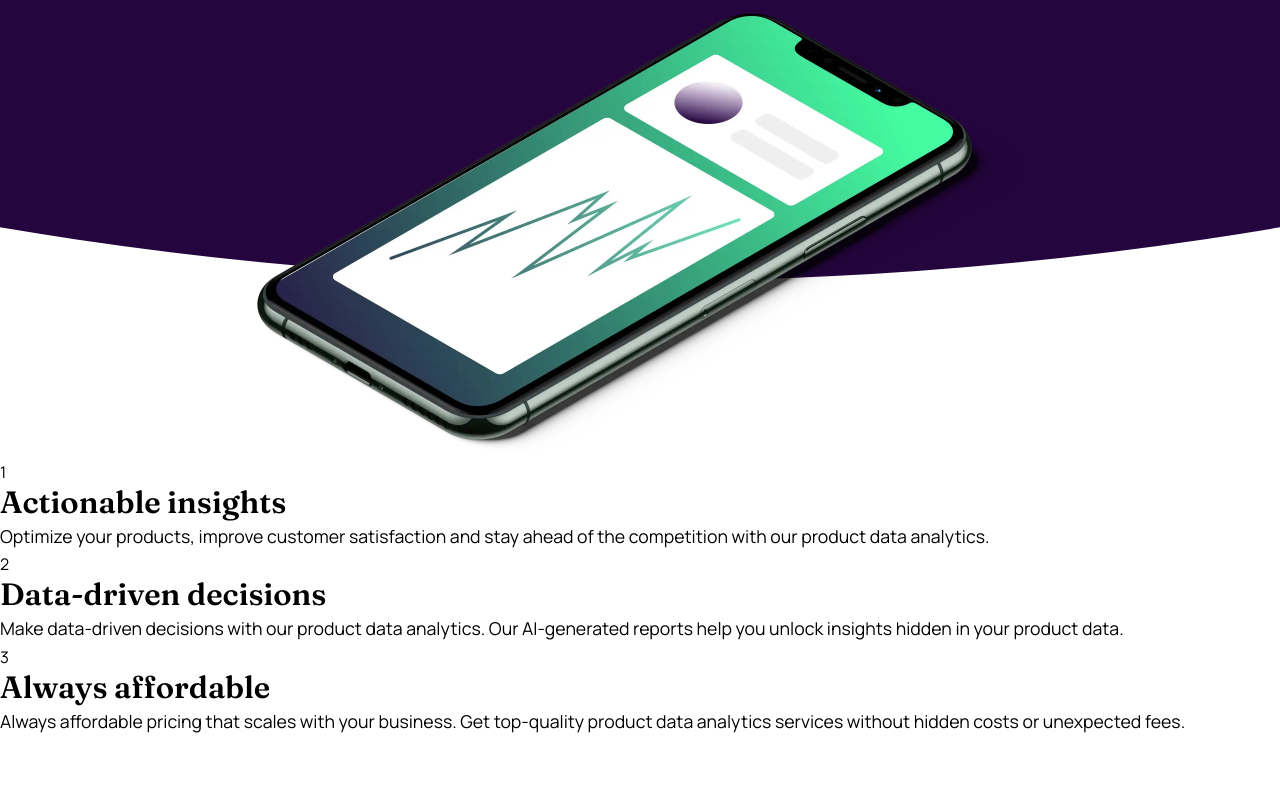
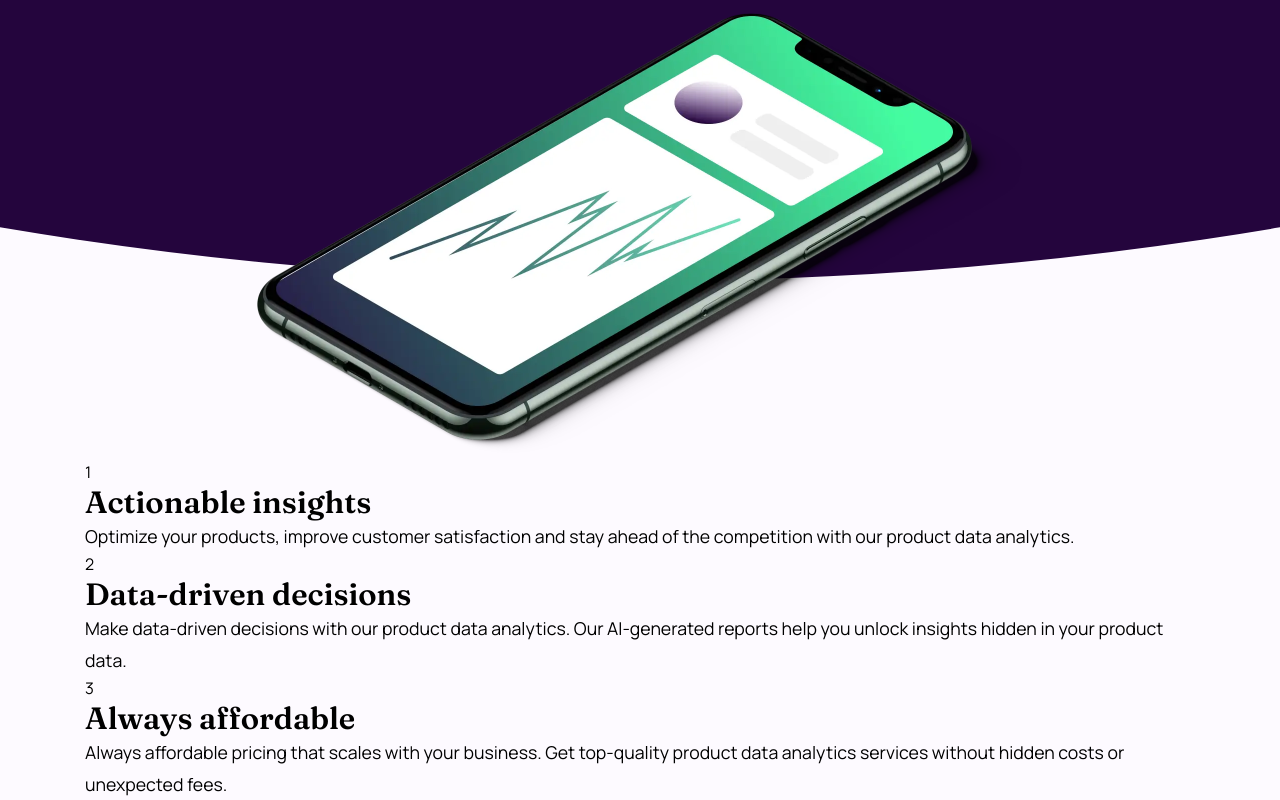
Before and after one commit to NavarroEmiliano/workit-landing-page-fm, a plain HTML site: page index.html in a window 1280 px wide. Shown: the part 468-1268 px from the top of the page. Before the commit the page ends 1205 px from the top, so only its background shows below. Drawn offline with Linux system fonts and the light colour scheme.

Commit message:
features background

```diff
--- a/index.html
+++ b/index.html
@@ -36,6 +36,8 @@
     </section>
 
     <section class="features">
+      <div class="features__wrapper wrapper">
+
         1
 
         <h3>Actionable insights</h3>
@@ -56,6 +58,7 @@
 
         <p>Always affordable pricing that scales with your business. Get top-quality product data
           analytics services without hidden costs or unexpected fees.</p>
+      </div>
     </section>
   </main>
   <!--
--- a/scss/layout/_features.scss
+++ b/scss/layout/_features.scss
@@ -0,0 +1,5 @@
+@use '../utils/' as u;
+
+.features {
+        background-color: u.$color-purple-100;
+}
--- a/scss/layout/_hero.scss
+++ b/scss/layout/_hero.scss
@@ -64,6 +64,8 @@
         overflow: hidden;
         width: 100%;
         position: relative;
+        background-color: u.$color-purple-100;
+        z-index: -2;
 
         &::after {
             content: '';
--- a/scss/layout/_index.scss
+++ b/scss/layout/_index.scss
@@ -1,3 +1,4 @@
 @forward 'wrapper';
 @forward 'header';
 @forward 'hero';
+@forward 'features';
```
Also changed, not shown: dist/style.css, 1 other file. Lines whose indentation alone changed are shown as unchanged.
